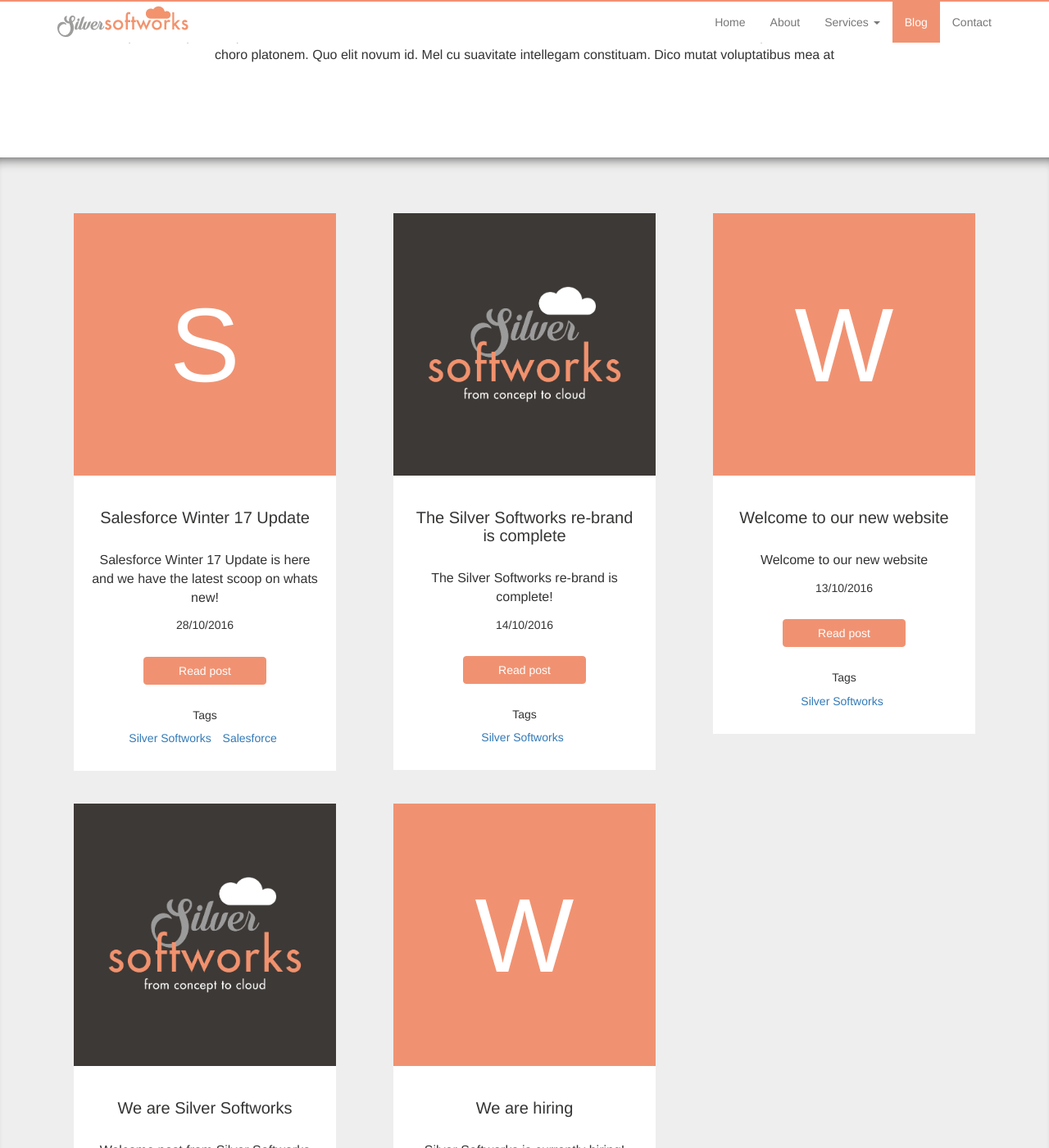
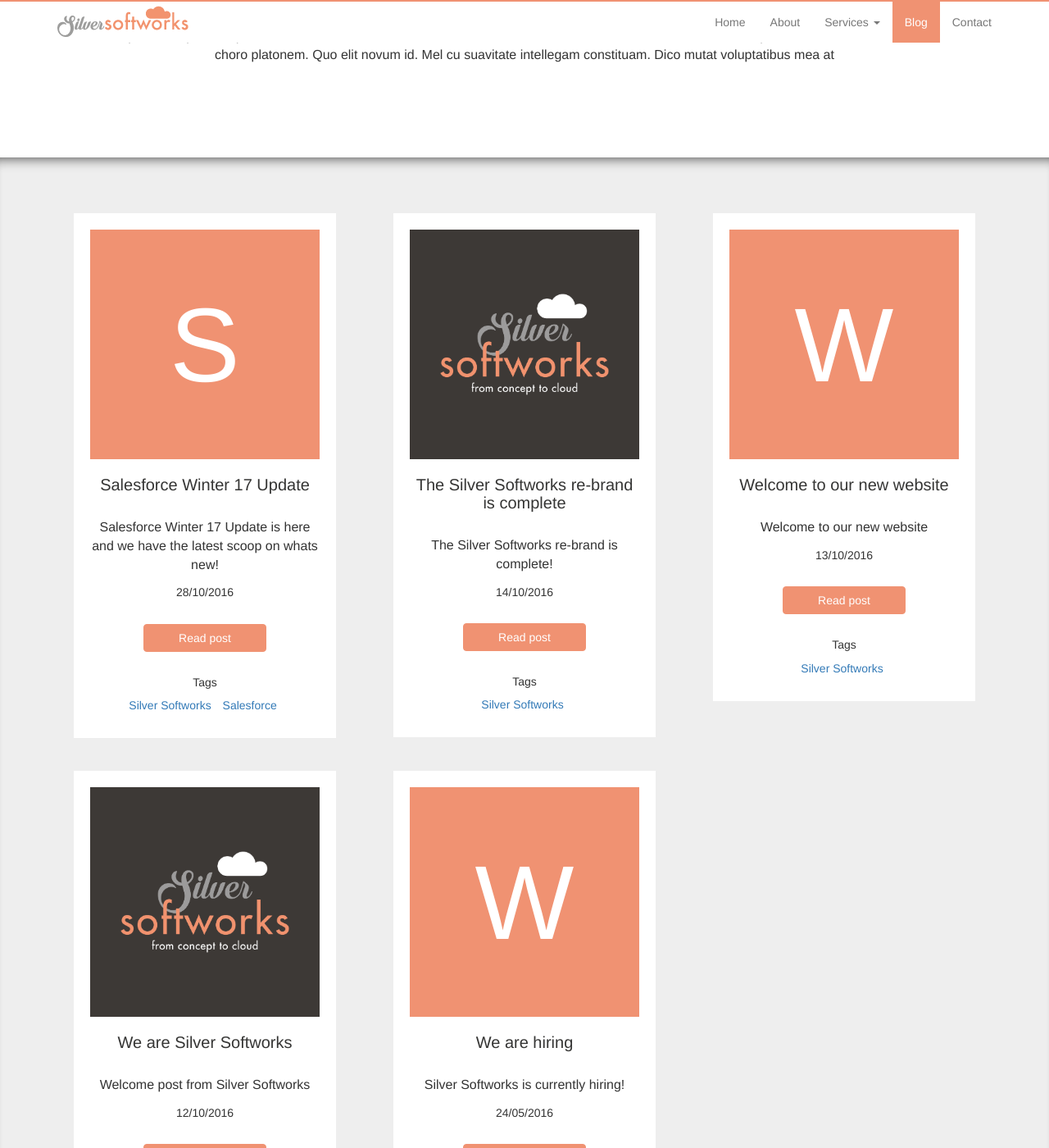
Before and after one commit to ThomasDavidPacker/Silver-Softworks, a Jekyll site: the page built from blog.html, in a window 1280 px wide and 1400 px high, scrolled down 191 px. Shown: the whole window at 82% size. Built offline with Jekyll 4.4.1, drawn with Linux system fonts in a browser that asks for light colours.

Commit message:
Updates
Updates

```diff
--- a/blog.html
+++ b/blog.html
@@ -34,6 +34,11 @@
 					<div class="col-md-4">
 						<div class="c_section_content">
 
+
+
+
+							<div class="c_post">
+
 								<div class="c_post_tile">
 									{% if post.tile == null %}
 										<a href="{{ post.url }}" class="noselect"><div class="c_post_letter">
@@ -45,9 +50,6 @@
 										</div>
 									{% endif %}
 								</div>
-
-
-							<div class="c_post">
 
 								<div class="c_post_header">
 									<h1 class="c_header_small"><a href="{{ post.url }}">{{ post.title }}</a></h1>
--- a/css/style.css
+++ b/css/style.css
@@ -533,17 +533,18 @@
 	padding: 20px;
 	text-align: center;
 	background-color: white;
+	max-width: 320px;
 }
 
 .c_post_tile
 {
-	height: 320px;
+	height: 280px;
 	background-color: #f09272;
 }
 
 .c_post_letter
 {
-	padding-top: 70px;
+	padding-top: 50px;
 	text-align: center;
 	font-size: 128px;
 	color: white;
```
